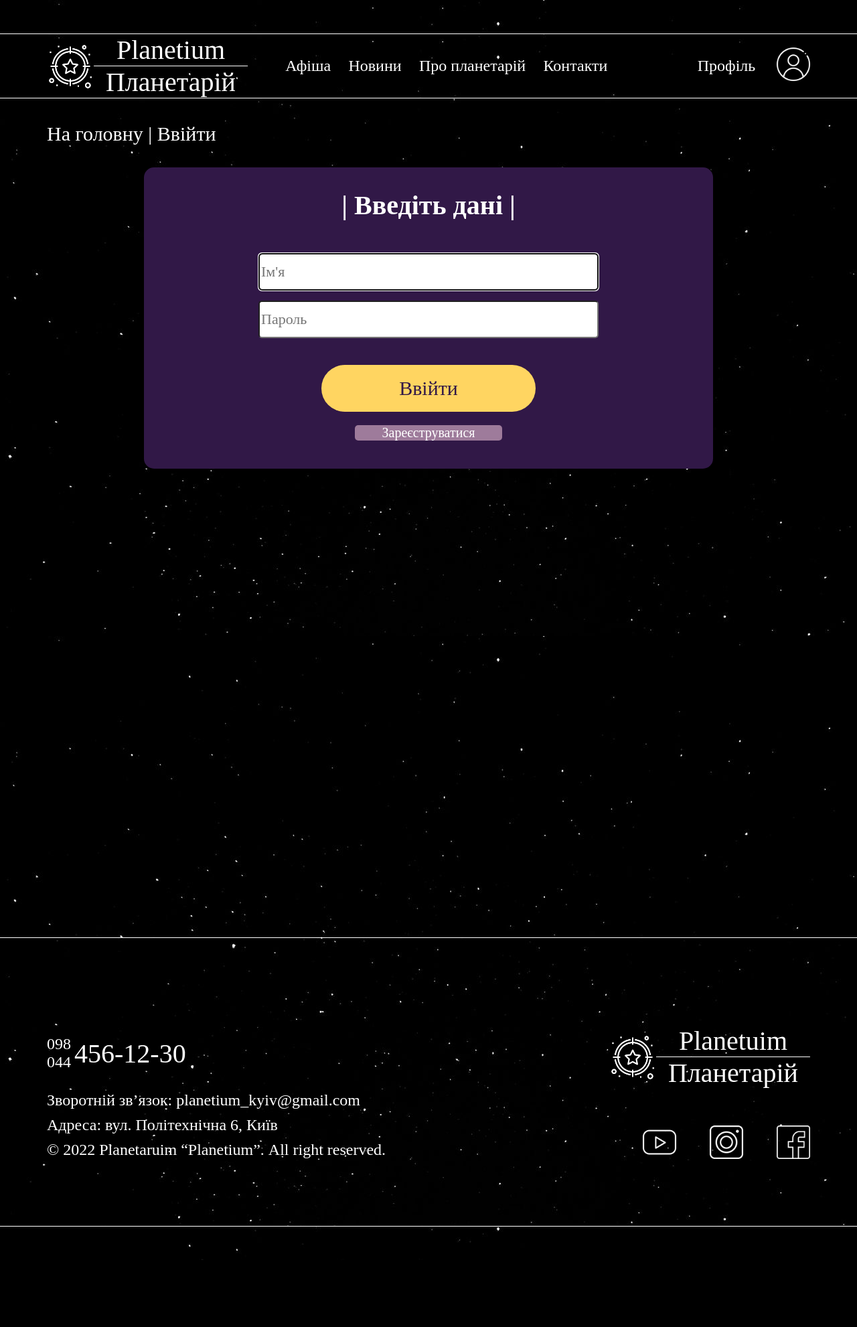
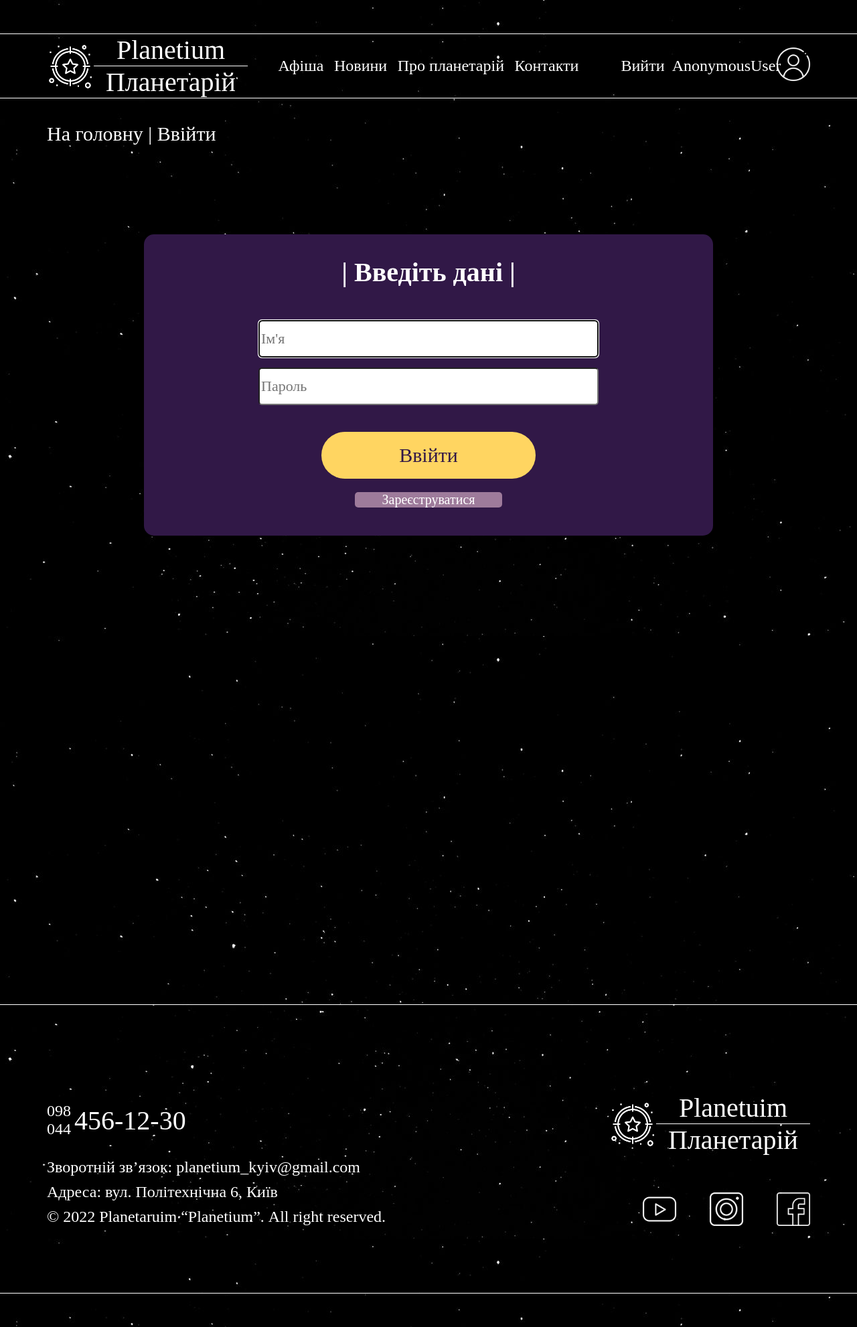
Before and after one commit to akaugustkropyva/PlanetariumDJangoProject, a Django app: page /login/ in a window 1280 px wide. Shown: the whole page at 67% size. Before the commit the page ends 1882 px from the top, so only its background shows below. Run offline with Django 4.2, Linux system fonts and the light colour scheme; some libraries are stand-ins or nearby versions; some web fonts are replaced.

Commit message:
Logout is done

```diff
--- a/Account/templates/login.html
+++ b/Account/templates/login.html
@@ -7,11 +7,20 @@
 {% endblock %}
 {% block content %}
 
+
     <section class="links">
         <div class="container">
             <a href="{% url 'main:landing' %}">На головну</a>
             <p>&nbsp|&nbsp</p>
             <a href="">Ввійти</a>
+        </div>
+    </section>
+
+    <section class="links">
+        <div class="container">
+            {% for message in messages %}
+                <p> {{ message }}</p>
+            {% endfor %}
         </div>
     </section>
 
--- a/Account/urls.py
+++ b/Account/urls.py
@@ -1,8 +1,9 @@
 from django.urls import path, include
-from .views import register, log_in
+from .views import register, log_in, log_out
 
 app_name = 'account'
 urlpatterns = [
     path('register/', register, name='register'),
     path('login/', log_in, name='login'),
+    path('logout/', log_out, name='logout'),
 ]
--- a/Account/views.py
+++ b/Account/views.py
@@ -27,4 +27,11 @@ def log_in(request):
         if user is not None:
             login(request, user)
             return redirect("user:profile")
+        else:
+            messages.info(request, "Ім'я або пароль неправильні!")
     return render(request, "login.html", {"form": form})
+
+
+def log_out(request):
+    logout(request)
+    return redirect("account:login")
--- a/templates/index.html
+++ b/templates/index.html
@@ -43,8 +43,13 @@
 
         <div class="contacts">
             <div class="login">
-                <a href="{% url 'account:login' %}">Профіль</a>
+                <a href="{% url 'account:logout' %}">Вийти</a>
             </div>
+
+            <div class="login">
+                <a href="{% url 'account:login' %}">{{ request.user }}</a>
+            </div>
+
             <img class="profile-pic" src="/media/images/logo/user.png" alt="">
         </div>
 
```
